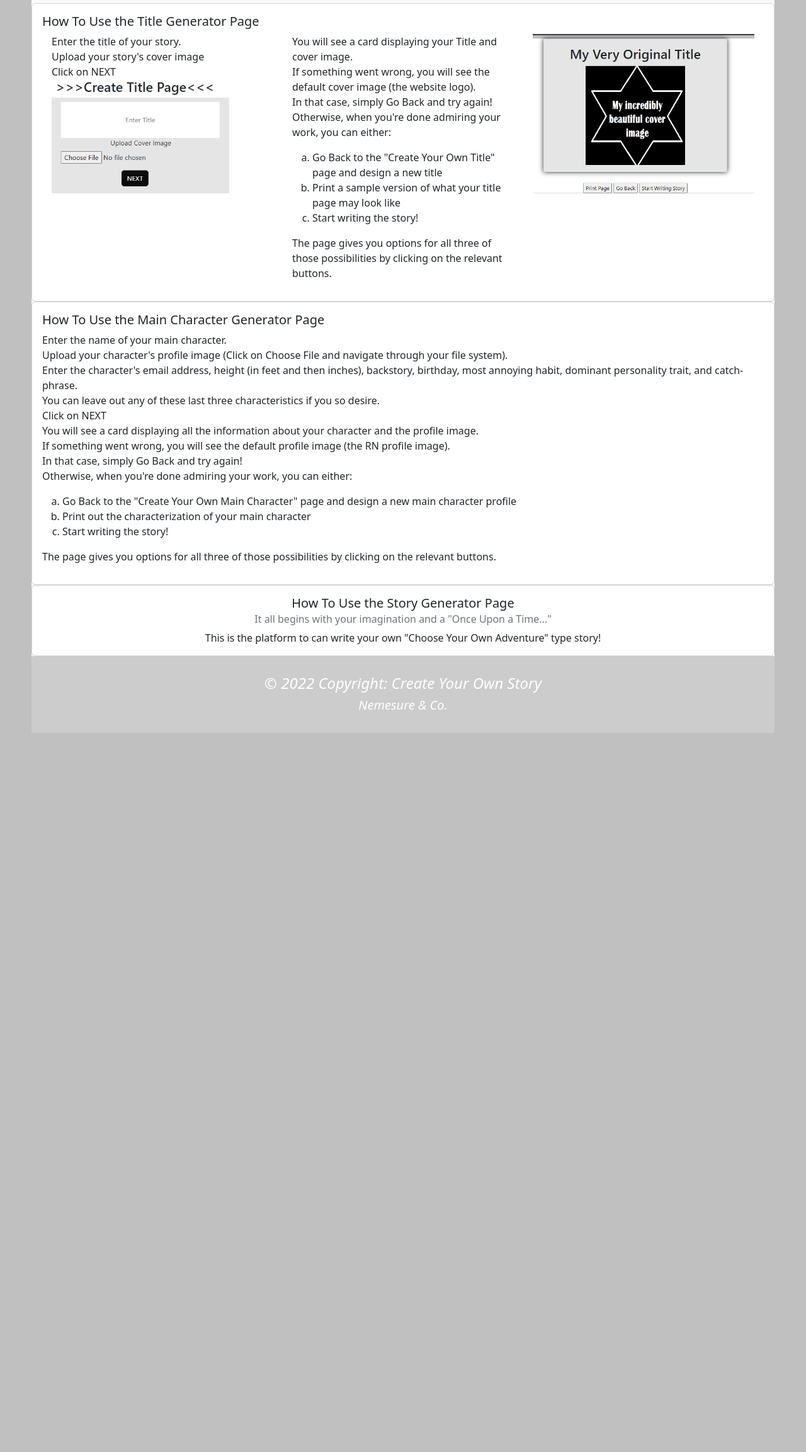
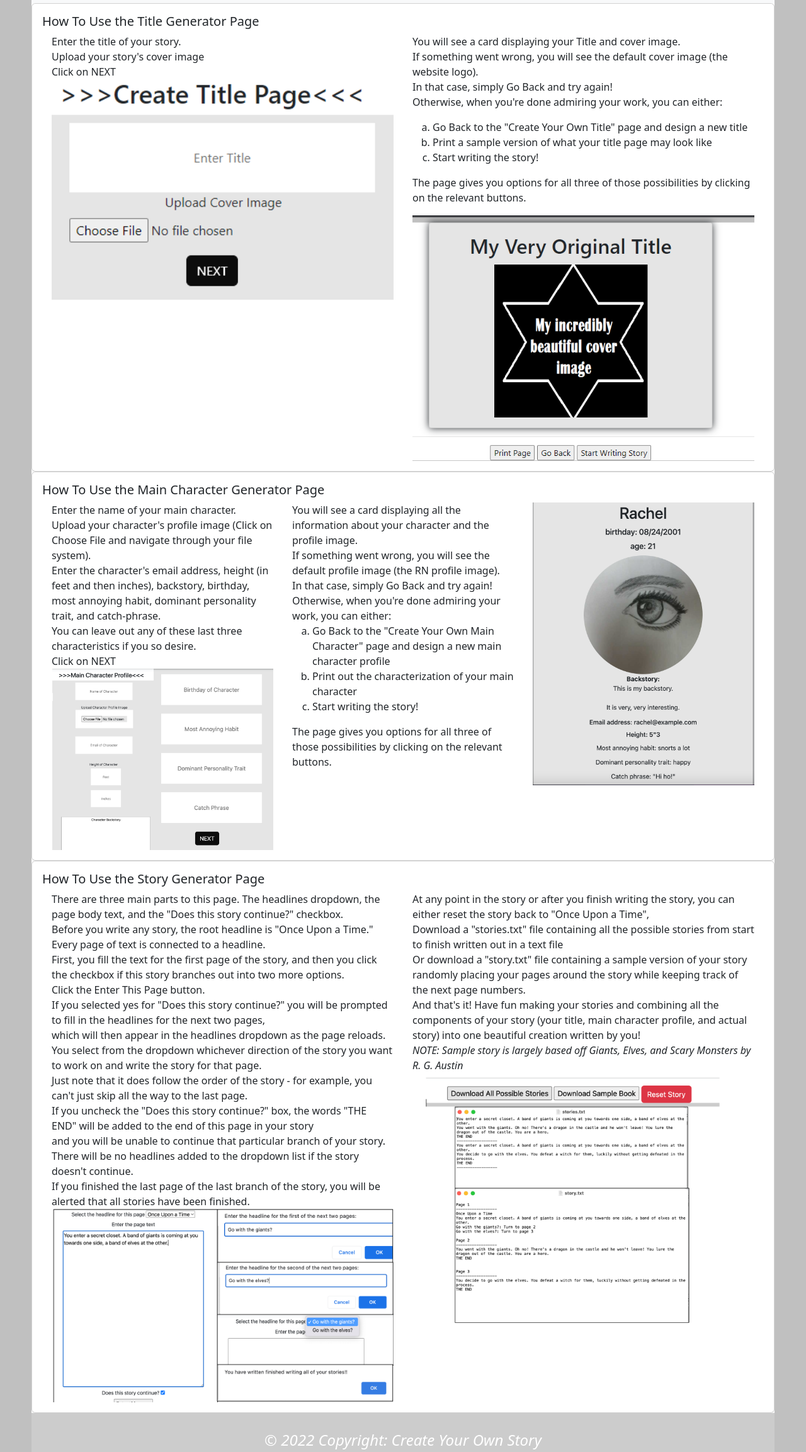
Before and after one commit to RachelRebecca/CreateYourOwnStory, a plain HTML site: page manual.html in a window 1280 px wide. Shown: the part 229-2535 px from the top of the page at 63% size. Before the commit the page ends 1403 px from the top, so only its background shows below. Drawn offline with nearby package versions, Linux system fonts and the light colour scheme.

Commit message:
finished manual page

```diff
--- a/manual.html
+++ b/manual.html
@@ -66,14 +66,14 @@
 <div class="card" id="titleGeneratorHelp" style="width: 100%;">
     <div class="card-body">
         <h5 class="card-title">How To Use the Title Generator Page</h5>
-        <section style="float: left" class="col-md-4">
+        <section style="float: left" class="col-md-6">
             <p class="card-text"> Enter the title of your story. <br/>
                 Upload your story's cover image <br/>
                 Click on NEXT <br/>
-                <img src="img/titlePageGenBlank.png" alt="blank title page" width="80%" height="80%">
+                <img src="img/titlePageGenBlank.png" alt="blank title page" width="100%" height="100%">
             </p>
         </section>
-        <section style="float: left" class="col-md-4">
+        <section style="float: left" class="col-md-6">
             <p>
                 You will see a card displaying your Title and cover image.<br/>
                 If something went wrong, you will see the default cover image (the website logo). <br/>
@@ -86,9 +86,8 @@
             </ol>
             The page gives you options for all three of those possibilities by clicking on the relevant buttons.
             </p>
-        </section>
-        <section style="float: left" class="col-md-4">
-            <img src="img/sampleTitleDisplayPage.png" alt="sample created title display page" style="width: 100%; height: 100%">
+            <img src="img/sampleTitleDisplayPage.png" alt="sample created title display page"
+                 style="width: 100%; height: 100%">
         </section>
     </div>
 </div>
@@ -96,12 +95,18 @@
 <div class="clearfix card" id="mainCharacterGeneratorHelp" style="width: 100%;">
     <div class="card-body">
         <h5 class="card-title">How To Use the Main Character Generator Page</h5>
+        <section style="float: left" class="col-md-4">
             <p class="card-text"> Enter the name of your main character. <br/>
-            Upload your character's profile image (Click on Choose File and navigate through your file system). <br/>
-            Enter the character's email address, height (in feet and then inches), backstory, birthday, most annoying
+                Upload your character's profile image (Click on Choose File and navigate through your file system).
+                <br/>
+                Enter the character's email address, height (in feet and then inches), backstory, birthday, most
+                annoying
                 habit, dominant personality trait, and catch-phrase. <br/>
                 You can leave out any of these last three characteristics if you so desire.<br/>
                 Click on NEXT <br/>
+                <img src="img/userPageGenBlank.png" alt="blank title page" width="100%" height="100%">
+        </section>
+        <section style="float: left" class="col-md-4">
             You will see a card displaying all the information about your character and the profile image.<br/>
             If something went wrong, you will see the default profile image (the RN profile image). <br/>
             In that case, simply Go Back and try again! <br/>
@@ -113,15 +118,56 @@
             </ol>
             The page gives you options for all three of those possibilities by clicking on the relevant buttons.
             </p>
+        </section>
+        <section style="float: left" class="col-md-4">
+            <img src="img/sampleUserDisplayPage.png" alt="sample created main character profile display page"
+                 style="width: 100%; height: 100%">
+        </section>
     </div>
 </div>
 
-<div class="card" id="storyGeneratorHelp" style="width: 100%;">
-    <div class="card-body text-center">
+<div class="clearfix card" id="storyGeneratorHelp" style="width: 100%;">
+    <div class="card-body">
         <h5 class="card-title">How To Use the Story Generator Page</h5>
-        <h6 class="card-subtitle mb-2 text-muted">It all begins with your imagination and a "Once Upon a
-            Time..."</h6>
-        <p class="card-text"> This is the platform to can write your own "Choose Your Own Adventure" type story!</p>
+        <section style="float: left" class="col-md-6">
+            <p class="card-text"> There are three main parts to this page. The headlines dropdown, the page body text,
+                and the "Does this story continue?" checkbox.<br/>
+                Before you write any story, the root headline is "Once Upon a Time." Every page of text is connected to
+                a headline.
+                <br/>
+                First, you fill the text for the first page of the story, and then you click the checkbox if this story
+                branches out into two more options.<br/>
+                Click the Enter This Page button. <br/>
+                If you selected yes for "Does this story continue?" you will be prompted to fill in the headlines for
+                the next two pages,
+                <br/>which will then appear in the headlines dropdown as the page reloads.<br/>
+                You select from the dropdown whichever direction of the story you want to work on and write the story
+                for that page.<br/>
+                Just note that it does follow the order of the story - for example, you can't just skip all the way to
+                the last page.<br/>
+                If you uncheck the "Does this story continue?" box, the words "THE END" will be added to the end of this
+                page in your story <br/>
+                and you will be unable to continue that particular branch of your story.<br/>
+                There will be no headlines added to the dropdown list if the story doesn't continue.<br/>
+                If you finished the last page of the last branch of the story, you will be alerted that all stories have
+                been finished.<br/>
+                <img src="img/writeStoryPageGen.png" alt="blank title page" width="100%" height="100%">
+        </section>
+        <section style="float: left" class="col-md-6">
+            At any point in the story or after you finish writing the story, you can either reset the story back to
+            "Once Upon a Time", <br/>
+            Download a "stories.txt" file containing all the possible stories from start to finish written out in a text
+            file<br/>
+            Or download a "story.txt" file containing a sample version of your story randomly placing your pages around
+            the story while keeping track of the next page numbers.<br/>
+            And that's it! Have fun making your stories and combining all the components of your story (your title, main
+            character profile, and actual story) into one beautiful creation written by you!<br/>
+            <cite>NOTE: Sample story is largely based off Giants, Elves, and Scary Monsters by R. G. Austin</cite>
+            <img src="img/displayWrittenStories.png"
+                 alt=".txt files based on sample story (based off Giants, Elves, and Scary Monsters)" width="100%"
+                 height="100%">
+            </p>
+        </section>
     </div>
 </div>
 </body>
```
Also changed, not shown: writeStory.html (+3 -2 lines), img/displayWrittenStories.png (added), img/sampleUserDisplayPage.png (added), img/userPageGenBlank.png (added), img/writeStoryPageGen.png (added). Lines whose indentation alone changed are shown as unchanged.
